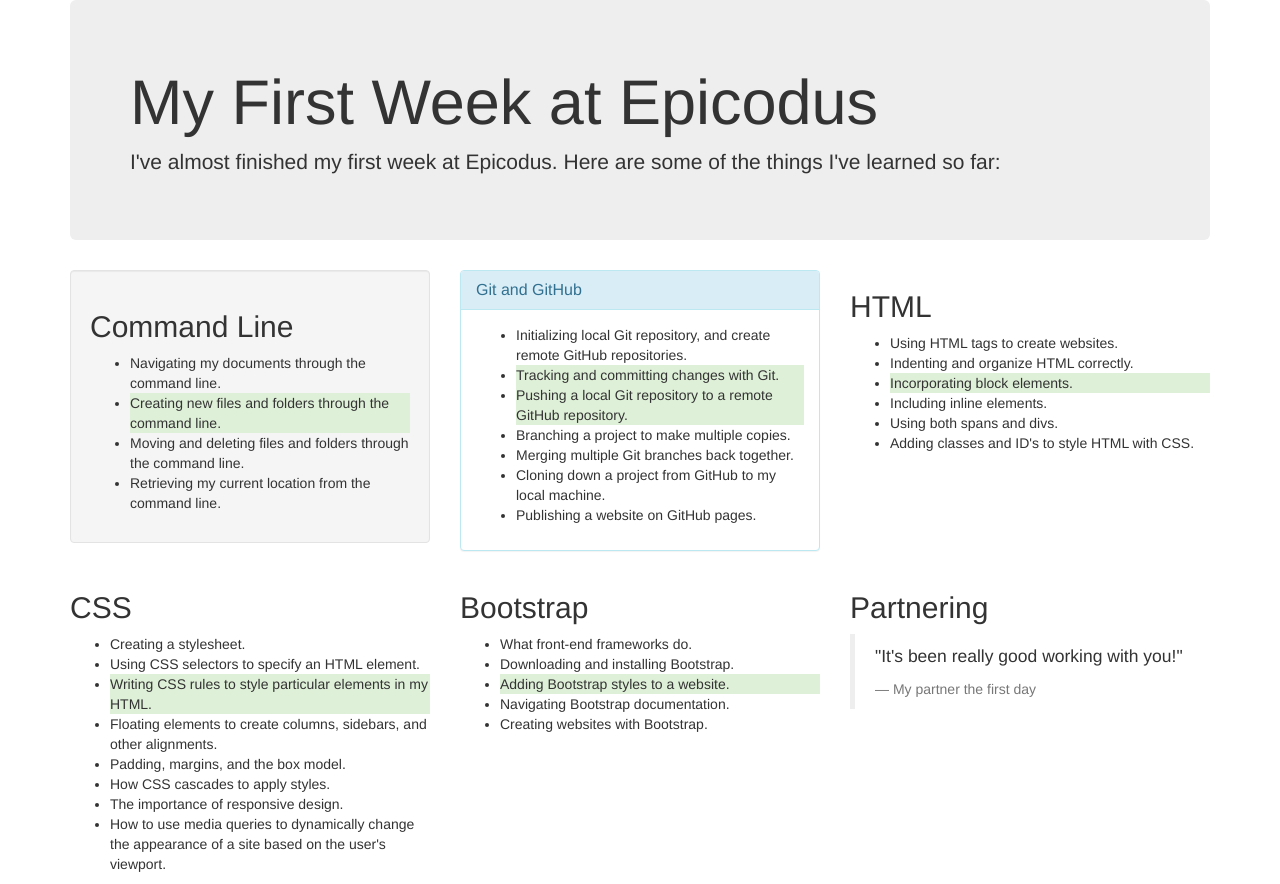
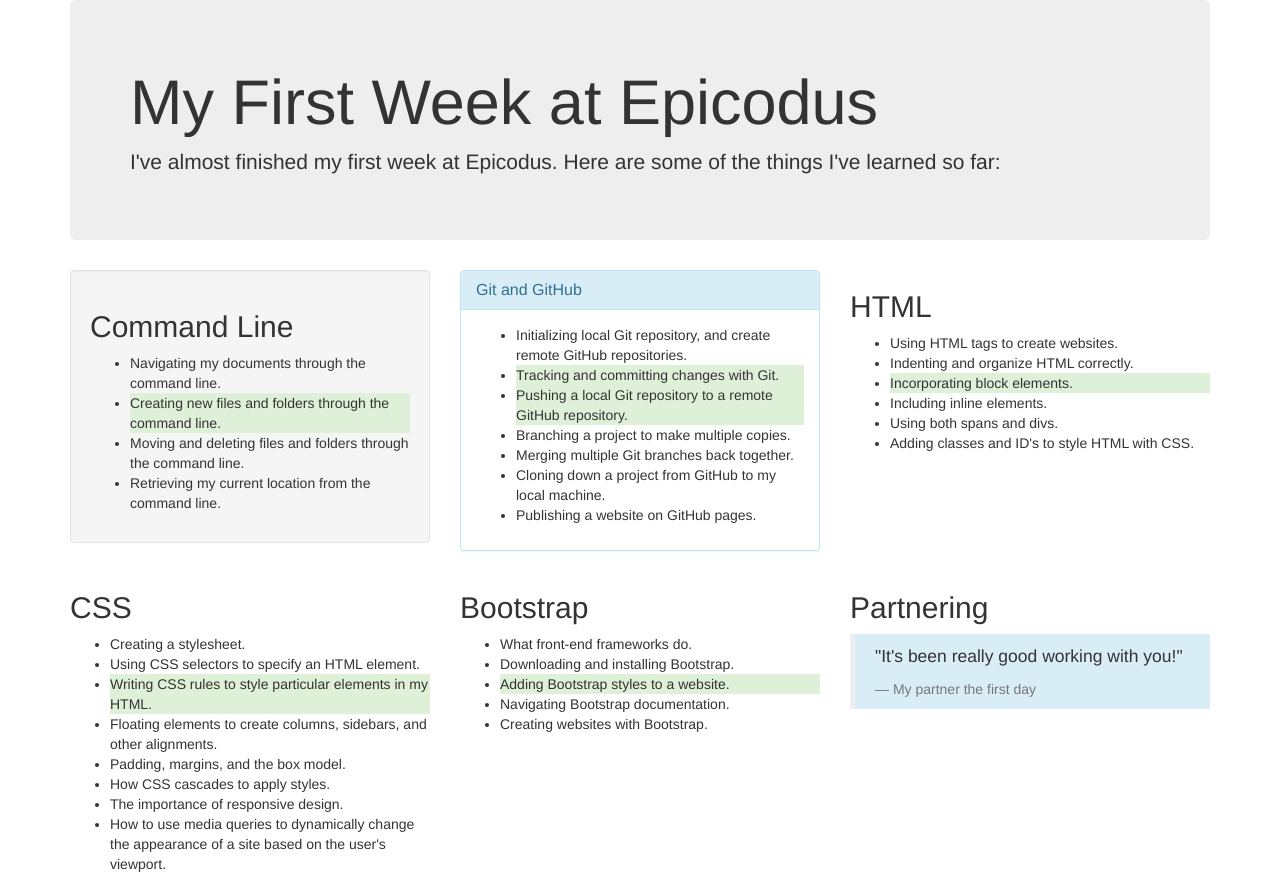
Before and after one commit to maxobaxo/week-in-review, a plain HTML site: page index.html in a window 1280 px wide. Drawn offline with Linux system fonts and the light colour scheme.

```diff
--- a/index.html
+++ b/index.html
@@ -80,7 +80,7 @@
         </div>
         <div class="col-md-4">
           <h2>Partnering</h2>
-          <blockquote>
+          <blockquote class="bg-info">
             <p>"It's been really good working with you!"</p>
             <footer>My partner the first day</footer>
           </blockquote>
```
